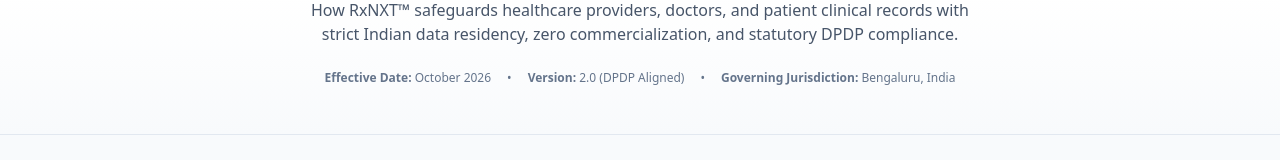
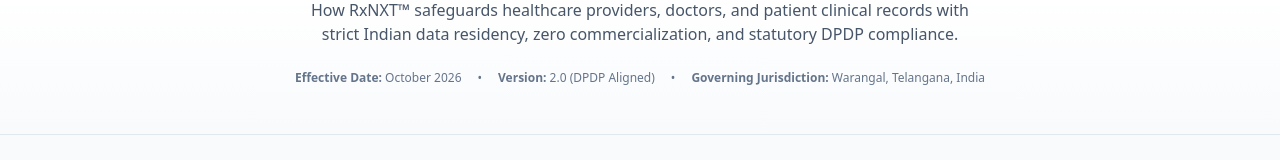
Before and after one commit to orugtechnologies/RxNXT-Cloud, a Next.js app: page /privacy-policy in a window 1280 px wide. Shown: the part 213-373 px from the top of the page. Built offline with nearby package versions, Linux system fonts and the light colour scheme.

Commit message:
fix(compliance): update registered office and jurisdiction to Warangal, Telangana for Orug Technologies

```diff
--- a/app/privacy-policy/page.tsx
+++ b/app/privacy-policy/page.tsx
@@ -65,7 +65,7 @@
             <span>•</span>
             <span><strong>Version:</strong> 2.0 (DPDP Aligned)</span>
             <span>•</span>
-            <span><strong>Governing Jurisdiction:</strong> Bengaluru, India</span>
+            <span><strong>Governing Jurisdiction:</strong> Warangal, Telangana, India</span>
           </div>
         </div>
       </div>
@@ -259,8 +259,9 @@
           <div className="bg-white p-5 rounded-2xl border border-emerald-200 text-xs text-slate-800 space-y-2 shadow-sm">
             <div><strong>Designation:</strong> Data Protection & Grievance Redressal Officer</div>
             <div><strong>Platform:</strong> RxNXT™ Cloud (Orug Technologies)</div>
+            <div><strong>Registered Entity:</strong> Orug Technologies, Warangal, Telangana, India</div>
             <div><strong>Official Email:</strong> <a href="mailto:privacy@rxnxt.com" className="text-emerald-700 font-bold underline">privacy@rxnxt.com</a> / <a href="mailto:support@rxnxt.com" className="text-emerald-700 font-bold underline">support@rxnxt.com</a></div>
-            <div><strong>Location:</strong> Bengaluru, Karnataka, India</div>
+            <div><strong>Location:</strong> Warangal, Telangana, India</div>
             <div><strong>Statutory Response Timeline:</strong> Acknowledgment within 24 hours; resolution within 7 business days.</div>
           </div>
         </section>
--- a/app/terms/page.tsx
+++ b/app/terms/page.tsx
@@ -61,7 +61,7 @@
             <span>•</span>
             <span><strong>Version:</strong> 2.0 (B2B SaaS)</span>
             <span>•</span>
-            <span><strong>Jurisdiction:</strong> Bengaluru, Karnataka, India</span>
+            <span><strong>Jurisdiction:</strong> Warangal, Telangana, India</span>
           </div>
         </div>
       </div>
@@ -208,7 +208,7 @@
             7. Governing Law & Dispute Resolution
           </h2>
           <p className="text-sm text-slate-600 leading-relaxed">
-            These Terms of Service and any dispute arising from or related to the platform shall be governed by and construed in accordance with the laws of the Republic of India. The courts of competent jurisdiction in <strong>Bengaluru, Karnataka, India</strong> shall have exclusive jurisdiction over all disputes.
+            These Terms of Service and any dispute arising from or related to the platform shall be governed by and construed in accordance with the laws of the Republic of India. The courts of competent jurisdiction in <strong>Warangal, Telangana, India</strong> shall have exclusive jurisdiction over all disputes.
           </p>
         </section>
 
@@ -221,7 +221,7 @@
           <div className="text-xs text-slate-800 space-y-1 pt-1">
             <div><strong>Email:</strong> <a href="mailto:support@rxnxt.com" className="text-emerald-700 font-bold underline">support@rxnxt.com</a> / <a href="mailto:privacy@rxnxt.com" className="text-emerald-700 font-bold underline">privacy@rxnxt.com</a></div>
             <div><strong>Platform:</strong> RxNXT™ Cloud — Orug Technologies</div>
-            <div><strong>Office:</strong> Bengaluru, Karnataka, India</div>
+            <div><strong>Registered Office:</strong> Orug Technologies, Warangal, Telangana, India</div>
           </div>
         </section>
 
```
